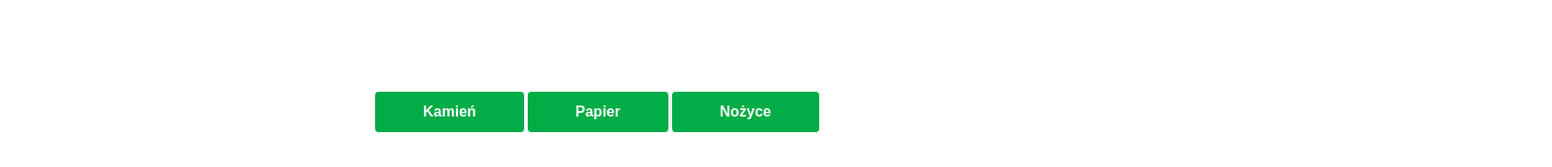
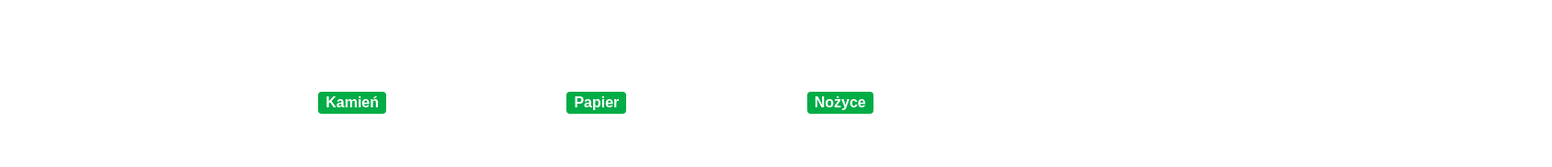
Before and after one commit to Mosik-alt/javascript-prework, a website: page index.html in a window 1280 px wide. Shown: the whole page at 92% size, 1688 px wide, since content can reach past the window. Drawn offline with nearby package versions, Linux system fonts and the light colour scheme; files that its build step writes are made by us from their sources.

Commit message:
Add new files

```diff
--- a/sass/style.scss
+++ b/sass/style.scss
@@ -1,10 +1,9 @@
 body{
-    padding-left: 400px;
     margin-top: 100px;
-    width: 2000px;
+    width: 100%;
     max-width: 100%;
   }
-  .buttons{
+  #buttons{
     width: 800px;
     max-width: 100%;
     margin:  auto;
@@ -15,19 +14,18 @@ body{
   }
 
   button{
-    padding: 11px 50px;
     max-width: 100%;
     font-size: 16px;
     font-weight: 600;
     text-align: center;
     white-space: nowrap;
-      color: #fff;
+    color: #fff;
     background-color: #02ac46;
-      border: 2px solid #02ac46;
+    border: 2px solid #02ac46;
     border-radius: 4px;
     cursor: pointer;
   }
-  .messages{
+  #messages{
   text-align: center;
   padding: 20px 0;
   }
```
